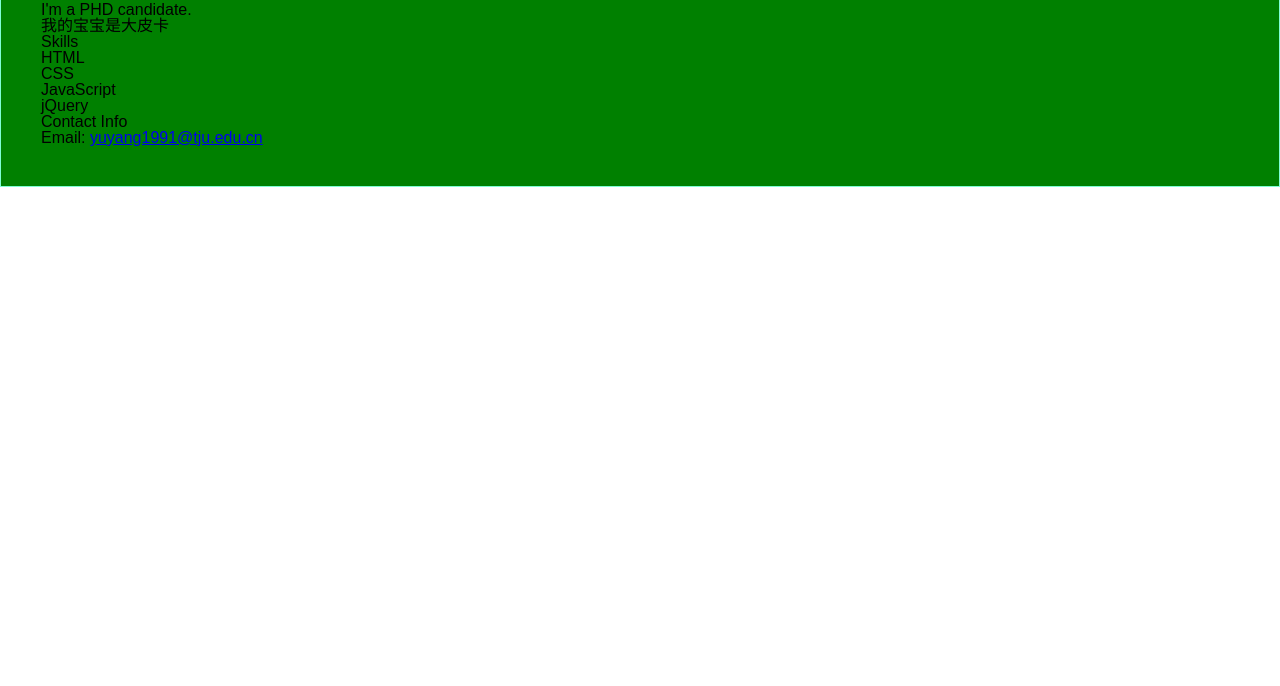
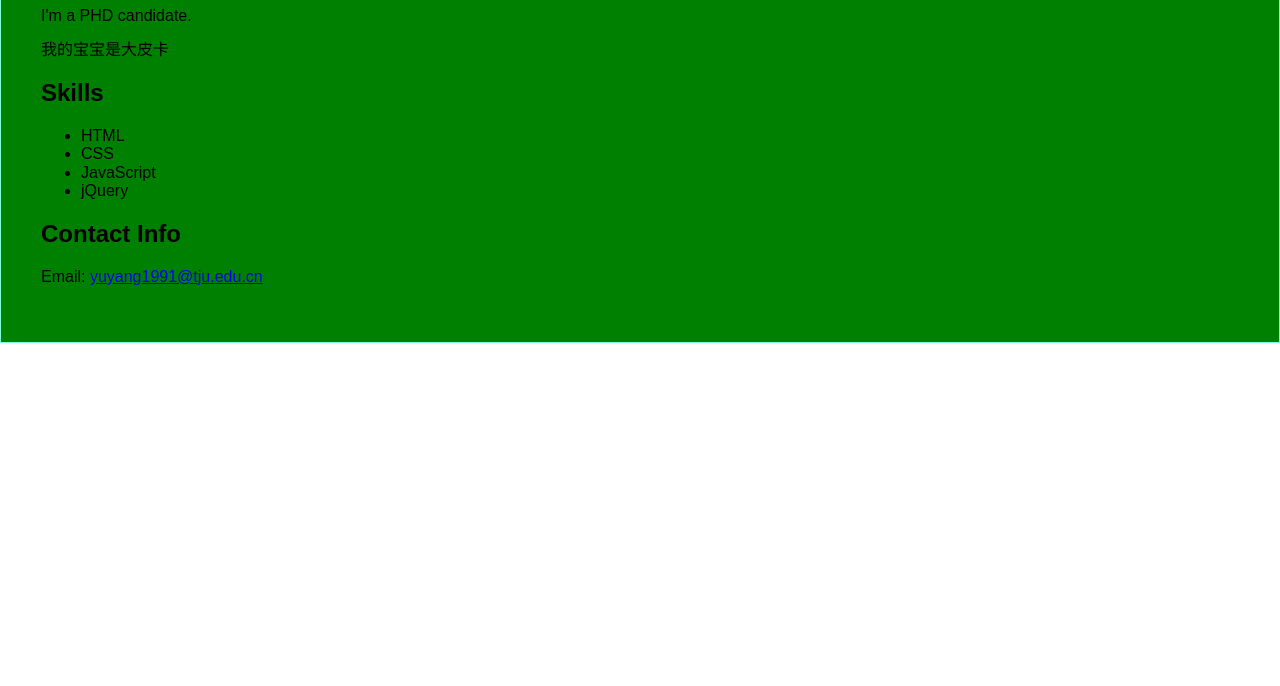
Before and after one commit to tjuyy/tjuyy.github.io, a plain HTML site: page index.html in a window 1280 px wide. Shown: the part 114-800 px from the top of the page. Drawn offline with Linux system fonts and the light colour scheme.

Commit message:
comment  reset.css

```diff
--- a/index.html
+++ b/index.html
@@ -4,7 +4,7 @@
 <head>
     <meta charset="utf-8">
     <title>About me</title>
-    <link rel="stylesheet" type="text/css" href="reset.css">
+    <!-- <link rel="stylesheet" type="text/css" href="reset.css"> -->
     <link rel="stylesheet" type="text/css" href="normalize.css">
     <link rel="stylesheet" type="text/css" href="main.css">
 </head>
```
